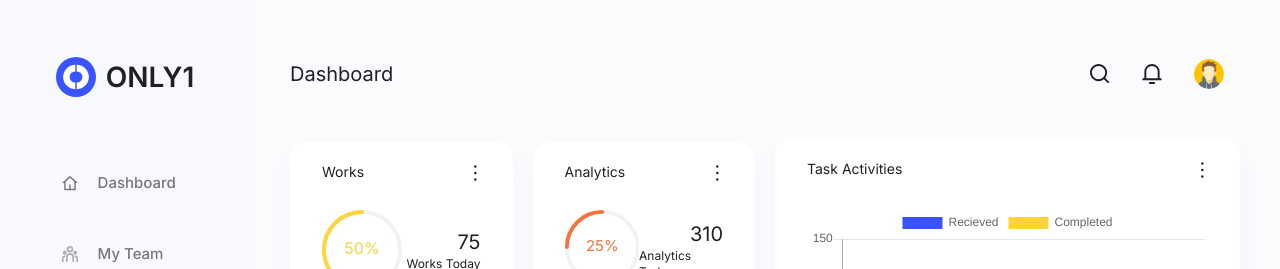
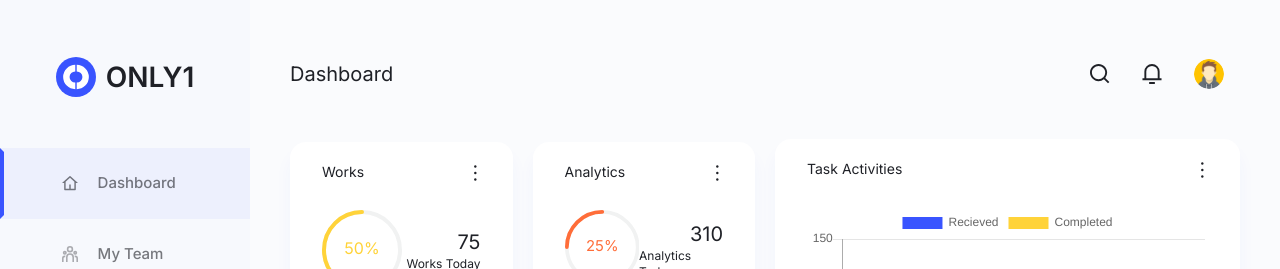
Before and after one commit to a3har/only1-dashboard, a React (Create React App) app: page / in a window 1280 px wide. Shown: the top 269 px of the page. Built offline with nearby package versions, Linux system fonts and the light colour scheme.

Commit message:
updated nav links in sidebar

```diff
--- a/src/components/Sidebar/Sidebar.js
+++ b/src/components/Sidebar/Sidebar.js
@@ -18,10 +18,10 @@ function Sidebar() {
       <div className="sidebar__options">
         <SidebarOption Icon={SvgDashboard} title="Dashboard" route="/" />
         <SidebarOption Icon={SvgMyTeam} title="My Team" route="/team" />
-        <SidebarOption Icon={SvgTask} title="Task" />
-        <SidebarOption Icon={SvgCalender} title="Calendar" />
-        <SidebarOption Icon={SvgReport} title="Report" />
-        <SidebarOption Icon={SvgSettings} title="Settings" />
+        <SidebarOption Icon={SvgTask} title="Task" route="/task" />
+        <SidebarOption Icon={SvgCalender} title="Calendar" route="/calendar" />
+        <SidebarOption Icon={SvgReport} title="Report" route="/report" />
+        <SidebarOption Icon={SvgSettings} title="Settings" route="/settings" />
       </div>
     </div>
   );
--- a/src/components/Sidebar/SidebarOption/SidebarOption.css
+++ b/src/components/Sidebar/SidebarOption/SidebarOption.css
@@ -4,6 +4,11 @@
   @apply flex items-center cursor-pointer py-5 border-4 border-transparent;
 }
 .sidebarOption:hover {
+  background-color: rgba(57, 84, 255, 0.05);
+  border-left: 4px solid #3954ff;
+}
+
+.sidebarOption--active {
   background-color: rgba(57, 84, 255, 0.05);
   border-left: 4px solid #3954ff;
 }
--- a/src/components/Sidebar/SidebarOption/SidebarOption.js
+++ b/src/components/Sidebar/SidebarOption/SidebarOption.js
@@ -1,14 +1,20 @@
 import React from "react";
 import "./SidebarOption.css";
-import { Link } from "react-router-dom";
+import { NavLink, useLocation } from "react-router-dom";
 function SidebarOption({ Icon, title, route = "/" }) {
+  const location = useLocation();
+
   return (
-    <Link to={route}>
-      <div className="sidebarOption">
+    <NavLink to={route}>
+      <div
+        className={`sidebarOption ${
+          location.pathname === route ? "sidebarOption--active" : ""
+        }`}
+      >
         {Icon && <Icon className="sidebarOption__icon" />}
         <h3>{title}</h3>
       </div>
-    </Link>
+    </NavLink>
   );
 }
 
```
